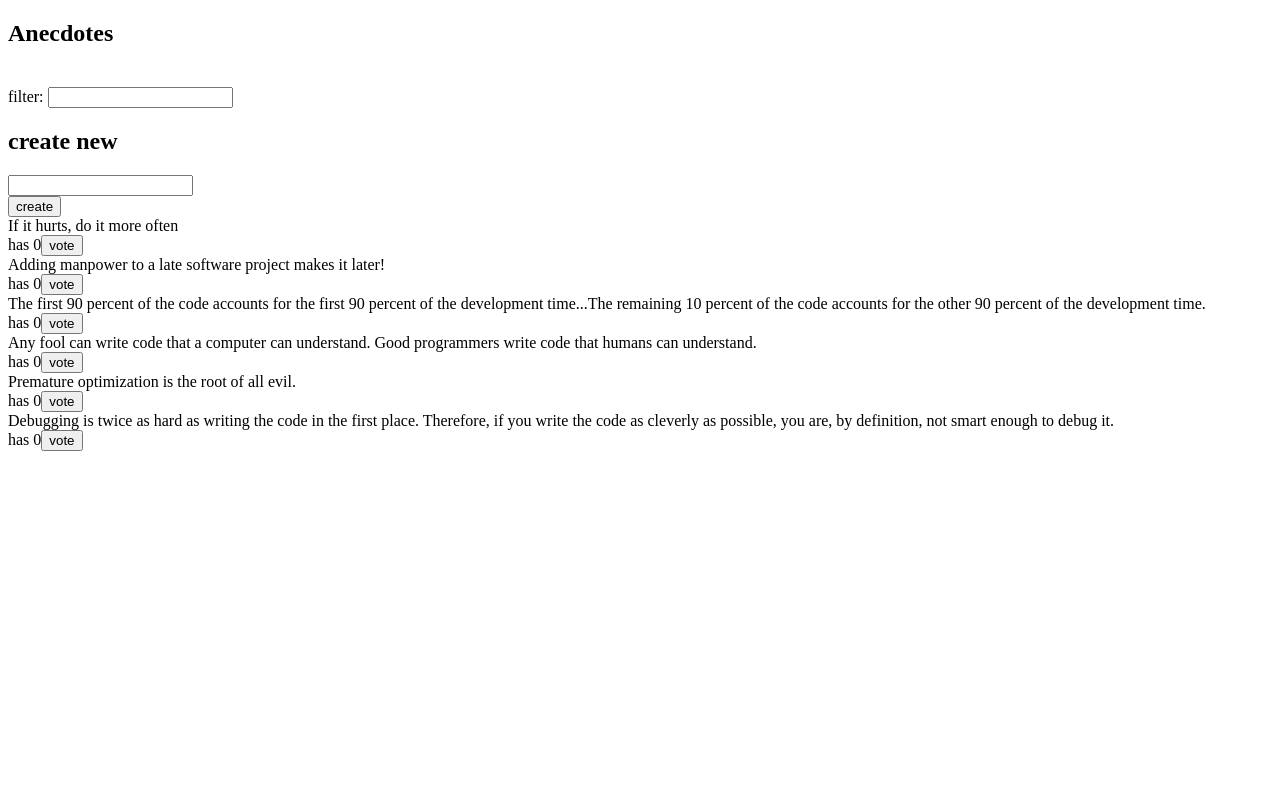
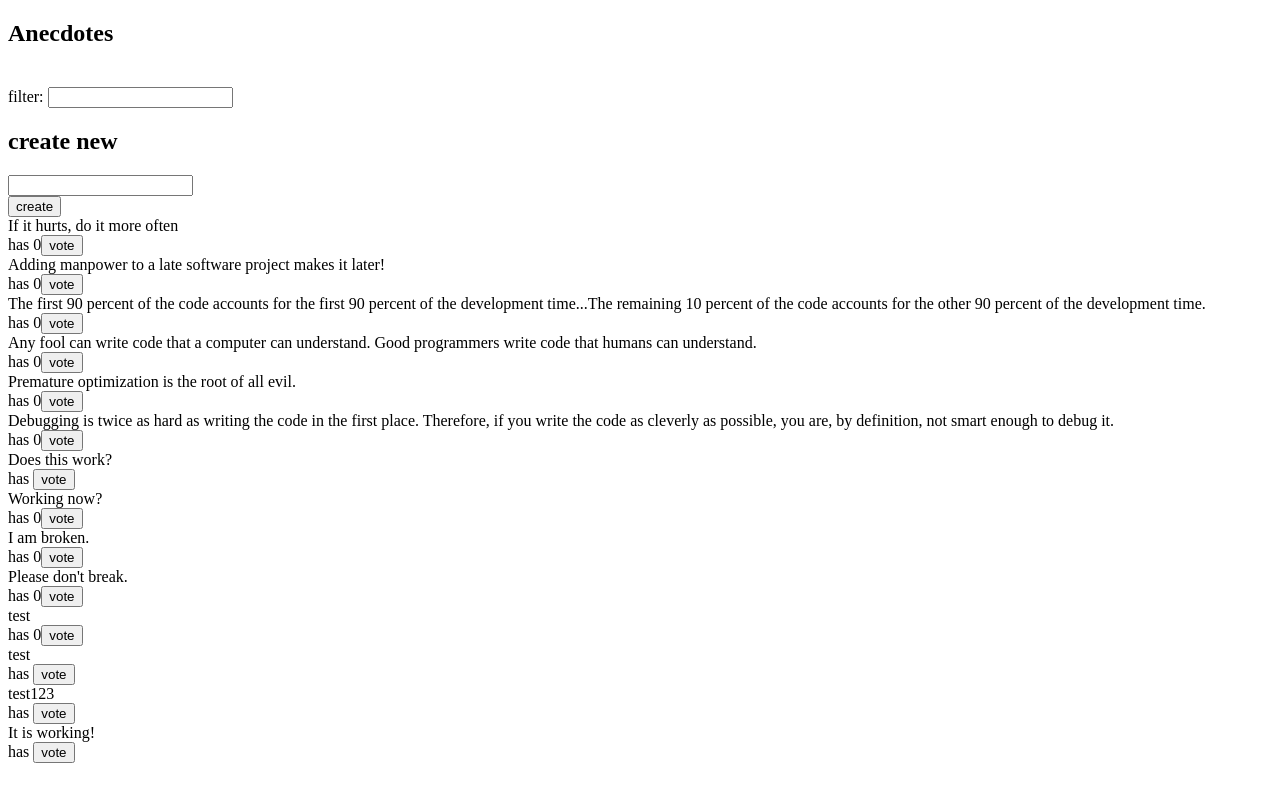
Before and after one commit to daniel-stafford/FullStackOpen-Part6-Redux-Anecdotes, a React (Create React App) app: page / in a window 1280 px wide. Built offline with nearby package versions, Linux system fonts and the light colour scheme; data requests are answered from the project's data file.

Commit message:
6.17 Anecdotes and the backend, step2

```diff
--- a/db.json
+++ b/db.json
@@ -29,6 +29,42 @@
       "content": "Debugging is twice as hard as writing the code in the first place. Therefore, if you write the code as cleverly as possible, you are, by definition, not smart enough to debug it.",
       "id": "98312",
       "votes": 0
+    },
+    {
+      "content": "Does this work?",
+      "id": "ltP6B8z"
+    },
+    {
+      "content": "Working now?",
+      "votes": 0,
+      "id": "zUleNGU"
+    },
+    {
+      "content": "I am broken.",
+      "votes": 0,
+      "id": "Odm5-Vq"
+    },
+    {
+      "content": "Please don't break.",
+      "votes": 0,
+      "id": "eclssEl"
+    },
+    {
+      "content": "test",
+      "votes": 0,
+      "id": "jnqtDcv"
+    },
+    {
+      "content": "test",
+      "id": "V5MVnh3"
+    },
+    {
+      "content": "test123",
+      "id": "NGawiw0"
+    },
+    {
+      "content": "It is working!",
+      "id": "1SzMmyg"
     }
   ]
 }
--- a/src/components/AnecdoteForm.js
+++ b/src/components/AnecdoteForm.js
@@ -1,12 +1,16 @@
 import React from 'react'
 import { addAnecdote } from '../reducers/anecdoteReducer'
 import { connect } from 'react-redux'
+import anecdoteService from '../services/anecdotes'
 
 const AnecdoteForm = props => {
-  const handleAnecdote = e => {
+  const handleAnecdote = async e => {
     e.preventDefault()
-    const text = e.target.userAnecdote.value
-    props.addAnecdote(text)
+    const content = e.target.userAnecdote.value
+    if (content === '') return null
+    e.target.userAnecdote.value = ''
+    const newAnecdote = await anecdoteService.createNew(content)
+    props.addAnecdote(newAnecdote.content)
   }
   return (
     <div>
--- a/src/components/AnecdoteList.js
+++ b/src/components/AnecdoteList.js
@@ -29,6 +29,7 @@ const AnecdoteList = props => {
 }
 
 const anecdotesToShow = (anecdotes, filter) => {
+  console.log('ancedotes for filter', anecdotes)
   return anecdotes.filter(anecdote =>
     anecdote.content.toLowerCase().includes(filter.toLowerCase())
   )
--- a/src/reducers/filterReducer.js
+++ b/src/reducers/filterReducer.js
@@ -1,5 +1,4 @@
 const filterReducer = (state = '', action) => {
-  console.log('FILTER REDUUCER ACTION: ', action)
   switch (action.type) {
     case 'SET_FILTER':
       return action.filter
@@ -9,7 +8,6 @@ const filterReducer = (state = '', action) => {
 }
 
 export const setFilter = filter => {
-  console.log('setfilter fired', filter)
   return {
     type: 'SET_FILTER',
     filter
--- a/src/services/anecdotes.js
+++ b/src/services/anecdotes.js
@@ -6,5 +6,13 @@ const getAll = async () => {
   const response = await axios.get(baseUrl)
   return response.data
 }
+const createNew = async content => {
+  const object = { content }
+  const response = await axios.post(baseUrl, object)
+  return response.data
+}
 
-export default { getAll }
+export default {
+  getAll,
+  createNew
+}
```
